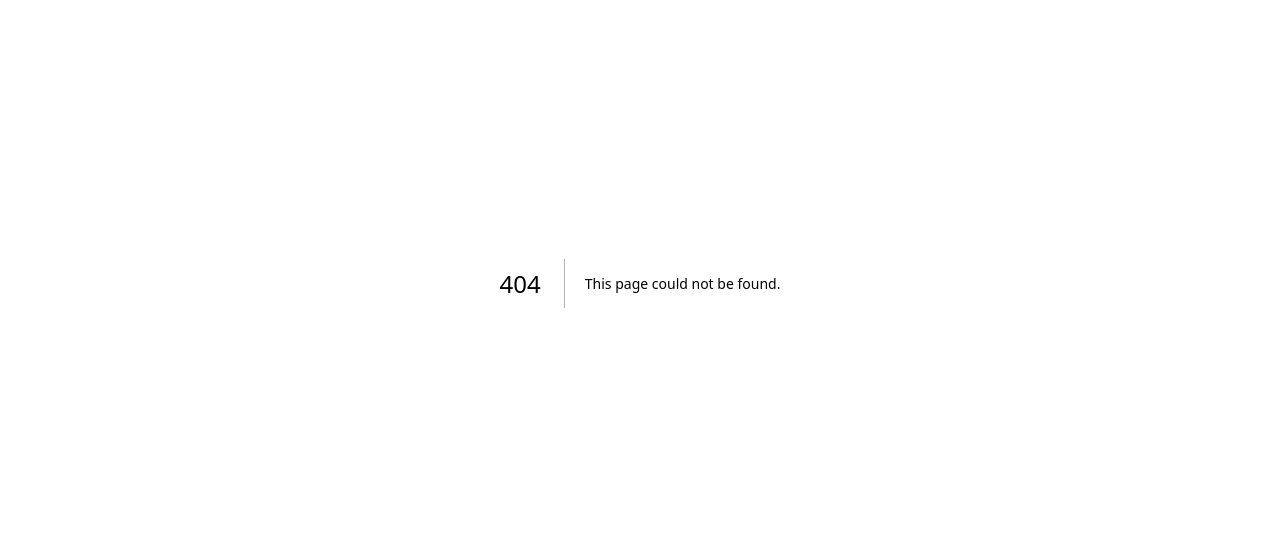
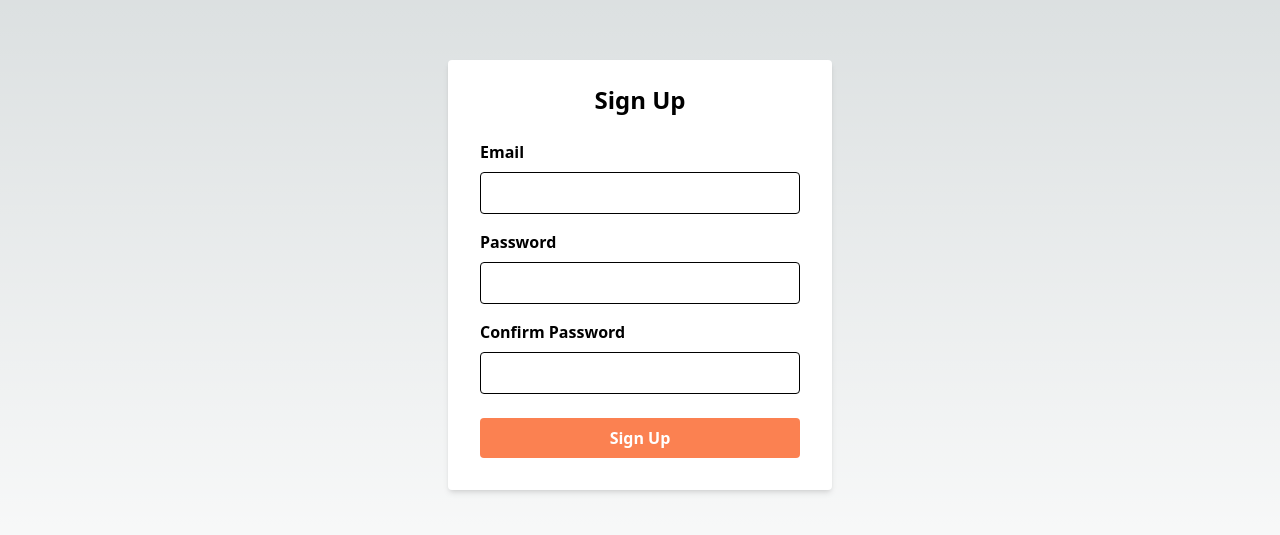
Before and after one commit to ysrchf/DJduClimat, a Next.js app: page /signup in a window 1280 px wide. Before the commit this address had no page. Shown: the part 117-652 px from the top of the page. Built offline with nearby package versions, Linux system fonts and the light colour scheme.

Commit message:
sign up page v1

```diff
--- a/src/pages/index.js
+++ b/src/pages/index.js
@@ -1,118 +1,14 @@
-import Image from 'next/image'
-import { Inter } from 'next/font/google'
-
-const inter = Inter({ subsets: ['latin'] })
+import Link from 'next/link';
 
 export default function Home() {
   return (
-    <main
-      className={`flex min-h-screen flex-col items-center justify-between p-24 ${inter.className}`}
-    >
-      <div className="z-10 w-full max-w-5xl items-center justify-between font-mono text-sm lg:flex">
-        <p className="fixed left-0 top-0 flex w-full justify-center border-b border-gray-300 bg-gradient-to-b from-zinc-200 pb-6 pt-8 backdrop-blur-2xl dark:border-neutral-800 dark:bg-zinc-800/30 dark:from-inherit lg:static lg:w-auto lg:rounded-xl lg:border lg:bg-gray-200 lg:p-4 lg:dark:bg-zinc-800/30">
-          Get started by editing&nbsp;
-          <code className="font-mono font-bold">src/pages/index.js</code>
-        </p>
-        <div className="fixed bottom-0 left-0 flex h-48 w-full items-end justify-center bg-gradient-to-t from-white via-white dark:from-black dark:via-black lg:static lg:h-auto lg:w-auto lg:bg-none">
-          <a
-            className="pointer-events-none flex place-items-center gap-2 p-8 lg:pointer-events-auto lg:p-0"
-            href="https://vercel.com?utm_source=create-next-app&utm_medium=default-template-tw&utm_campaign=create-next-app"
-            target="_blank"
-            rel="noopener noreferrer"
-          >
-            By{' '}
-            <Image
-              src="/vercel.svg"
-              alt="Vercel Logo"
-              className="dark:invert"
-              width={100}
-              height={24}
-              priority
-            />
-          </a>
-        </div>
+    <div className="flex justify-center items-center h-screen">
+      <div className="text-center">
+        <h1 className="text-4xl font-bold mb-4">Welcome to the Sign Up Page</h1>
+        <Link  legacyBehavior href="/signup">
+          <a className="text-primary hover:underline">Sign Up</a>
+        </Link>
       </div>
-
-      <div className="relative flex place-items-center before:absolute before:h-[300px] before:w-[480px] before:-translate-x-1/2 before:rounded-full before:bg-gradient-radial before:from-white before:to-transparent before:blur-2xl before:content-[''] after:absolute after:-z-20 after:h-[180px] after:w-[240px] after:translate-x-1/3 after:bg-gradient-conic after:from-sky-200 after:via-blue-200 after:blur-2xl after:content-[''] before:dark:bg-gradient-to-br before:dark:from-transparent before:dark:to-blue-700/10 after:dark:from-sky-900 after:dark:via-[#0141ff]/40 before:lg:h-[360px]">
-        <Image
-          className="relative dark:drop-shadow-[0_0_0.3rem_#ffffff70] dark:invert"
-          src="/next.svg"
-          alt="Next.js Logo"
-          width={180}
-          height={37}
-          priority
-        />
-      </div>
-
-      <div className="mb-32 grid text-center lg:mb-0 lg:grid-cols-4 lg:text-left">
-        <a
-          href="https://nextjs.org/docs?utm_source=create-next-app&utm_medium=default-template-tw&utm_campaign=create-next-app"
-          className="group rounded-lg border border-transparent px-5 py-4 transition-colors hover:border-gray-300 hover:bg-gray-100 hover:dark:border-neutral-700 hover:dark:bg-neutral-800/30"
-          target="_blank"
-          rel="noopener noreferrer"
-        >
-          <h2 className={`mb-3 text-2xl font-semibold`}>
-            Docs{' '}
-            <span className="inline-block transition-transform group-hover:translate-x-1 motion-reduce:transform-none">
-              -&gt;
-            </span>
-          </h2>
-          <p className={`m-0 max-w-[30ch] text-sm opacity-50`}>
-            Find in-depth information about Next.js features and API.
-          </p>
-        </a>
-
-        <a
-          href="https://nextjs.org/learn?utm_source=create-next-app&utm_medium=default-template-tw&utm_campaign=create-next-app"
-          className="group rounded-lg border border-transparent px-5 py-4 transition-colors hover:border-gray-300 hover:bg-gray-100 hover:dark:border-neutral-700 hover:dark:bg-neutral-800/30"
-          target="_blank"
-          rel="noopener noreferrer"
-        >
-          <h2 className={`mb-3 text-2xl font-semibold`}>
-            Learn{' '}
-            <span className="inline-block transition-transform group-hover:translate-x-1 motion-reduce:transform-none">
-              -&gt;
-            </span>
-          </h2>
-          <p className={`m-0 max-w-[30ch] text-sm opacity-50`}>
-            Learn about Next.js in an interactive course with&nbsp;quizzes!
-          </p>
-        </a>
-
-        <a
-          href="https://vercel.com/templates?framework=next.js&utm_source=create-next-app&utm_medium=default-template-tw&utm_campaign=create-next-app"
-          className="group rounded-lg border border-transparent px-5 py-4 transition-colors hover:border-gray-300 hover:bg-gray-100 hover:dark:border-neutral-700 hover:dark:bg-neutral-800/30"
-          target="_blank"
-          rel="noopener noreferrer"
-        >
-          <h2 className={`mb-3 text-2xl font-semibold`}>
-            Templates{' '}
-            <span className="inline-block transition-transform group-hover:translate-x-1 motion-reduce:transform-none">
-              -&gt;
-            </span>
-          </h2>
-          <p className={`m-0 max-w-[30ch] text-sm opacity-50`}>
-            Discover and deploy boilerplate example Next.js&nbsp;projects.
-          </p>
-        </a>
-
-        <a
-          href="https://vercel.com/new?utm_source=create-next-app&utm_medium=default-template-tw&utm_campaign=create-next-app"
-          className="group rounded-lg border border-transparent px-5 py-4 transition-colors hover:border-gray-300 hover:bg-gray-100 hover:dark:border-neutral-700 hover:dark:bg-neutral-800/30"
-          target="_blank"
-          rel="noopener noreferrer"
-        >
-          <h2 className={`mb-3 text-2xl font-semibold`}>
-            Deploy{' '}
-            <span className="inline-block transition-transform group-hover:translate-x-1 motion-reduce:transform-none">
-              -&gt;
-            </span>
-          </h2>
-          <p className={`m-0 max-w-[30ch] text-sm opacity-50`}>
-            Instantly deploy your Next.js site to a shareable URL with Vercel.
-          </p>
-        </a>
-      </div>
-    </main>
-  )
+    </div>
+  );
 }
--- /dev/null
+++ b/src/pages/signup.jsx
@@ -0,0 +1,89 @@
+import { useState } from 'react';
+
+export default function SignUp() {
+  const [email, setEmail] = useState('');
+  const [password, setPassword] = useState('');
+  const [confirmPassword, setConfirmPassword] = useState('');
+
+  const emailRegex = /^[^\s@]+@[^\s@]+\.[^\s@]+$/;
+  const passwordRegex = /^(?=.*[a-z])(?=.*[A-Z])(?=.*\d)[a-zA-Z\d]{8,}$/;
+
+  const handleSubmit = (e) => {
+    e.preventDefault();
+
+    if (!emailRegex.test(email)) {
+      alert('Invalid email format');
+      return;
+    }
+
+    if (!passwordRegex.test(password)) {
+      alert(
+        'Password must contain at least 8 characters, including at least one uppercase letter, one lowercase letter, and one number'
+      );
+      return;
+    }
+
+    if (password !== confirmPassword) {
+      alert('Passwords do not match');
+      return;
+    }
+
+   alert('Sign-up successful!');
+  };
+
+  return (
+    <div className="flex justify-center items-center h-screen bg-gray-100">
+      <form
+        className="bg-white shadow-md rounded px-8 pt-6 pb-8 mb-4 w-96"
+        onSubmit={handleSubmit}
+      >
+        <h2 className="text-2xl text-center mb-6 font-bold">Sign Up</h2>
+        <div className="mb-4">
+          <label className="block mb-2 font-bold" htmlFor="email">
+            Email
+          </label>
+          <input
+            className="w-full border border-gray-300 rounded py-2 px-3 focus:outline-none focus:border-primary"
+            type="email"
+            id="email"
+            value={email}
+            onChange={(e) => setEmail(e.target.value)}
+            required
+          />
+        </div>
+        <div className="mb-4">
+          <label className="block mb-2 font-bold" htmlFor="password">
+            Password
+          </label>
+          <input
+            className="w-full border border-gray-300 rounded py-2 px-3 focus:outline-none focus:border-primary"
+            type="password"
+            id="password"
+            value={password}
+            onChange={(e) => setPassword(e.target.value)}
+            required
+          />
+        </div>
+        <div className="mb-6">
+          <label className="block mb-2 font-bold" htmlFor="confirmPassword">
+            Confirm Password
+          </label>
+          <input
+            className="w-full border border-gray-300 rounded py-2 px-3 focus:outline-none focus:border-primary"
+            type="password"
+            id="confirmPassword"
+            value={confirmPassword}
+            onChange={(e) => setConfirmPassword(e.target.value)}
+            required
+          />
+        </div>
+        <button
+          className="bg-primary hover:bg-opacity-80 text-white font-bold py-2 px-4 rounded focus:outline-none focus:shadow-outline w-full"
+          type="submit"
+        >
+          Sign Up
+        </button>
+      </form>
+    </div>
+  );
+}
--- a/tailwind.config.js
+++ b/tailwind.config.js
@@ -7,6 +7,13 @@ module.exports = {
   ],
   theme: {
     extend: {
+      colors: {
+        primary: '#fb8151',
+        success: '#015918',
+        info: '#2dd9c8',
+        warning: '#ffec20',
+        gray: '#fafafa',
+      },
       backgroundImage: {
         'gradient-radial': 'radial-gradient(var(--tw-gradient-stops))',
         'gradient-conic':
```
Also changed, not shown: package.json (+6 -4 lines), 1 other file (tests, documents, lock files or other folders).
